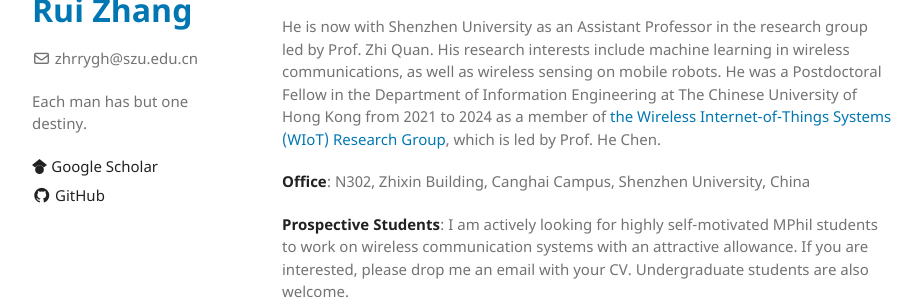
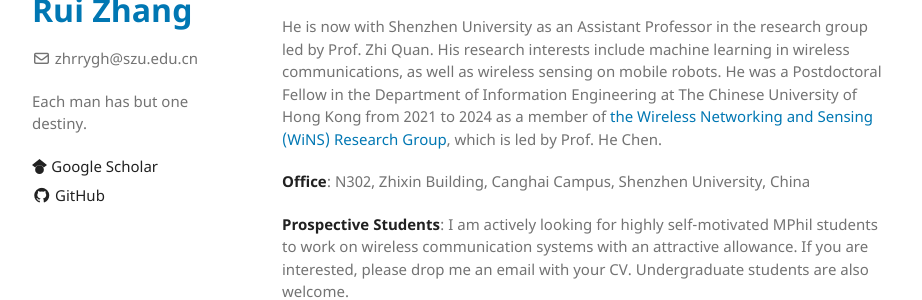
Before and after one commit to zhrrygh/zhrrygh.github.io, a Jekyll site: the page built from index.md, in a window 1280 px wide and 900 px high. Shown: the part 220-520 px from the top of the window, without its empty margins (178-1100 px from the left). Built offline with Jekyll 4.4.1, drawn with Linux system fonts in a browser that asks for light colours.

Commit message:
update lab name

```diff
--- a/index.md
+++ b/index.md
@@ -8,7 +8,7 @@ layout: default
 
 Rui Zhang completed his Ph.D. in December 2020 at the School of Electrical and Information Engineering, The University of Sydney, where he was supervised by Prof. Branka Vucetic and Dr. Peng Cheng. He received his Bachelor of Engineering in 2016 from the School of Information Science and Engineering, Southeast University, Nanjing, China.
 
-He is now with Shenzhen University as an Assistant Professor in the research group led by Prof. Zhi Quan. His research interests include machine learning in wireless communications, as well as wireless sensing on mobile robots. He was a Postdoctoral Fellow in the Department of Information Engineering at The Chinese University of Hong Kong from 2021 to 2024 as a member of [the Wireless Internet-of-Things Systems (WIoT) Research Group](http://iiotc.ie.cuhk.edu.hk/), which is led by Prof. He Chen.
+He is now with Shenzhen University as an Assistant Professor in the research group led by Prof. Zhi Quan. His research interests include machine learning in wireless communications, as well as wireless sensing on mobile robots. He was a Postdoctoral Fellow in the Department of Information Engineering at The Chinese University of Hong Kong from 2021 to 2024 as a member of [the Wireless Networking and Sensing (WiNS) Research Group](http://iiotc.ie.cuhk.edu.hk/), which is led by Prof. He Chen.
 
 **Office**: N302, Zhixin Building, Canghai Campus, Shenzhen University, China
 
```
Also changed, not shown: 1 other file.
